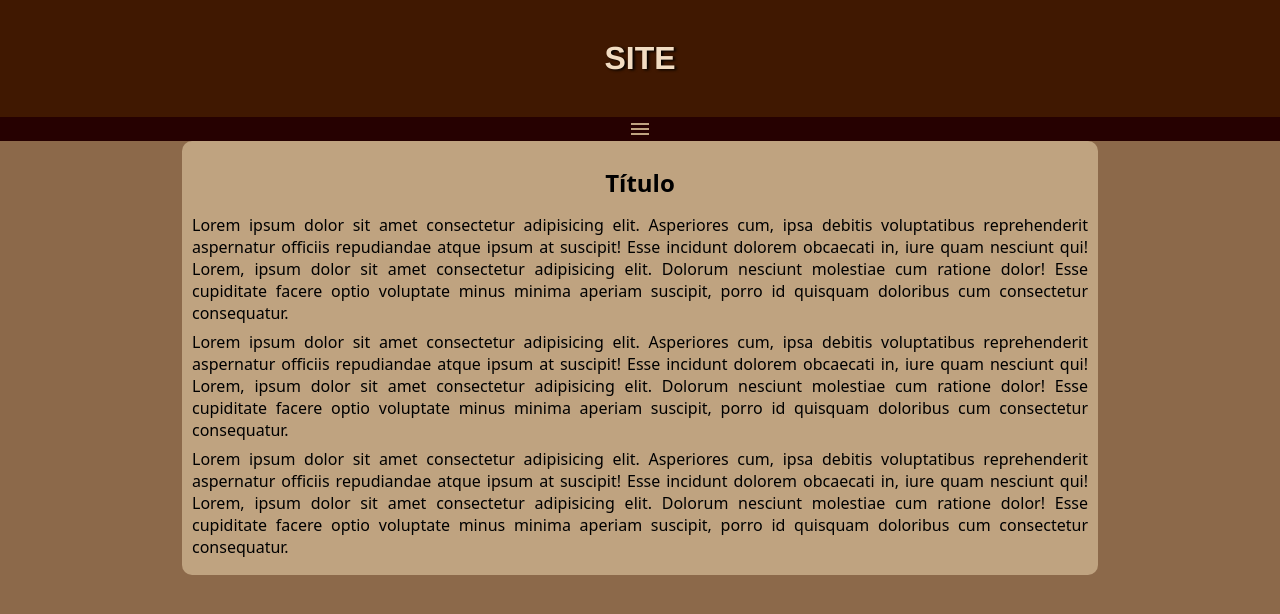
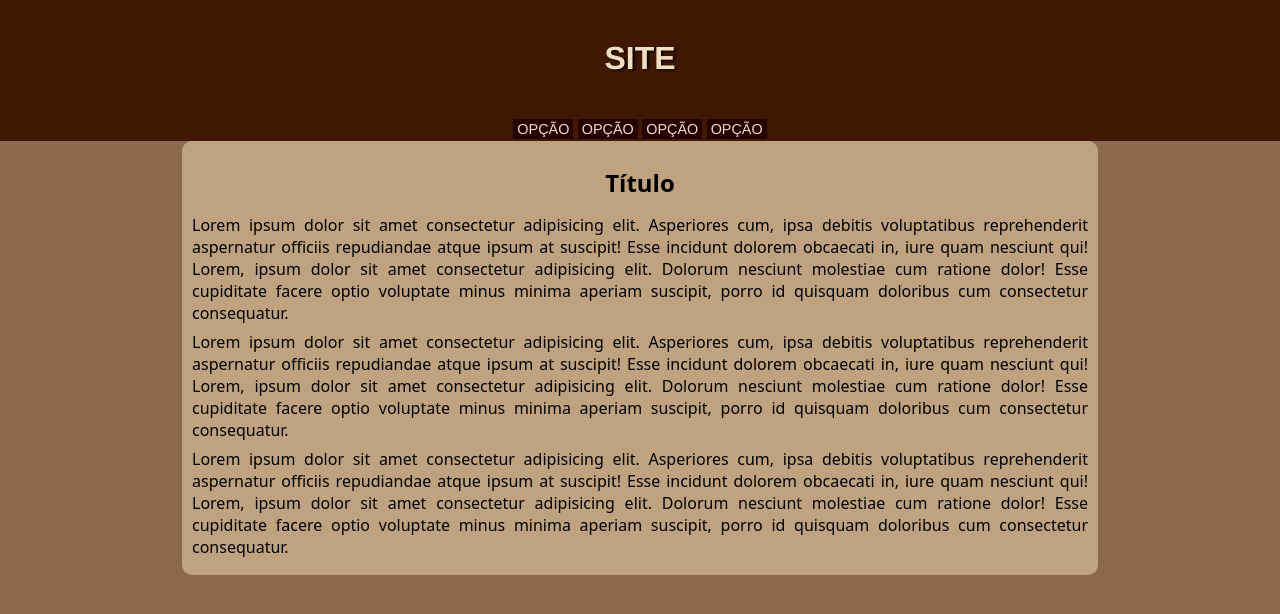
Before and after one commit to jamilefern4ndes/responsivo, a plain HTML site: page index.html in a window 1280 px wide. Drawn offline with nearby package versions, Linux system fonts and the light colour scheme.

Commit message:
ajuste outras telas

```diff
--- /dev/null
+++ b/estilos/outros.css
@@ -0,0 +1,18 @@
+@charset "UTF-8";
+
+@media screen and (min-width:577px){
+    menu{
+        text-align: center;
+        padding: 2px;
+        display: block;
+    }
+    span#menu{
+        display: none;
+    }
+    menu a {
+        display: inline-block;
+    }
+    menu li{
+        display: inline;
+    }
+}
--- a/index.html
+++ b/index.html
@@ -5,7 +5,8 @@
     <meta name="viewport" content="width=device-width, initial-scale=1.0">
     <link href="https://fonts.googleapis.com/css2?family=Material+Symbols+Outlined" rel="stylesheet" />
     <title>Site Exemplo</title>
-    <link rel="stylesheet" href="estilos/style.css">
+    <link rel="stylesheet" href="estilos/style.css" media="screen">
+    <link rel="stylesheet" href="estilos/outros.css">
 </head>
 <body>
     <header>
```
